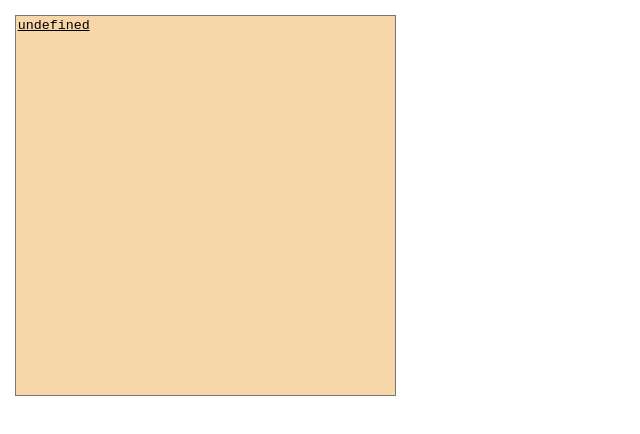
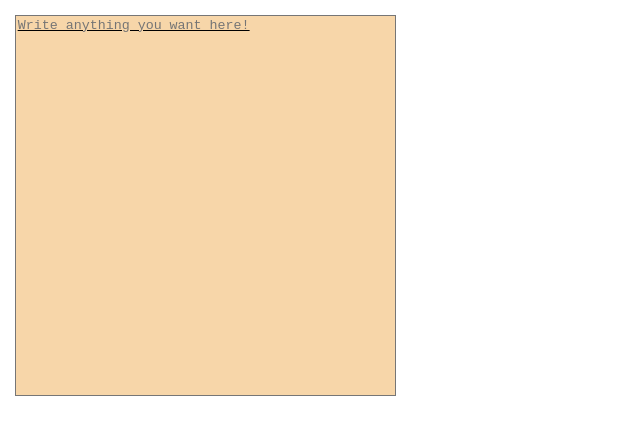
Before and after one commit to 347Online/Bulldozer, a browser extension: page index.html in a window 1280 px wide. Shown: the whole page, without its empty margins (0-640 px from the left). Drawn offline with Linux system fonts and the light colour scheme.

Commit message:
Fixed Newline bug, presentation-ready

```diff
--- a/index.html
+++ b/index.html
@@ -7,7 +7,7 @@
 </head>
 
 <div id="container">
-  <textarea style="resize: none;" class="notepad" id="notepad" rows="25" cols="45" placeholder="Write anything you want here!">
+  <textarea style="resize: none;white-space: pre-wrap;" class="notepad" id="notepad" rows="25" cols="45" placeholder="Write anything you want here!">
   </textarea>
 </div>
 
--- a/index.js
+++ b/index.js
@@ -5,7 +5,7 @@ function updateSaveData() {
 
 function loadSaveData() {
   chrome.storage.sync.get(['text'], function(response) {
-    document.querySelector('#notepad').innerText = response.text;
+    document.querySelector('#notepad').textContent = response.text;
     setInterval(updateSaveData,600)
   });
 }
```
